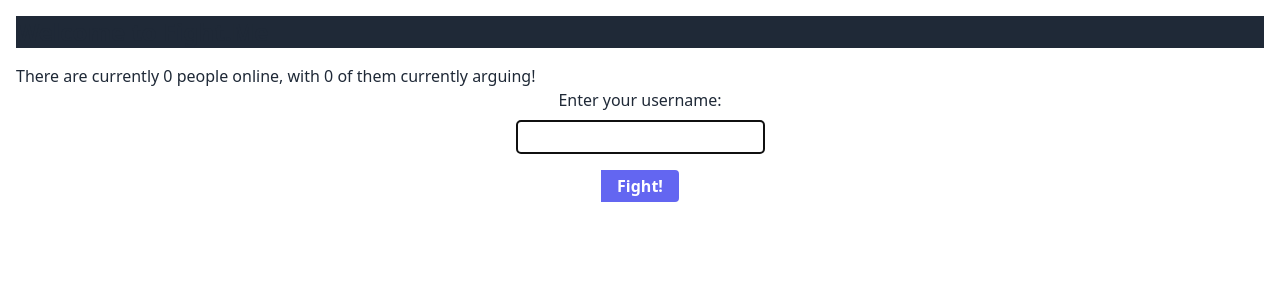
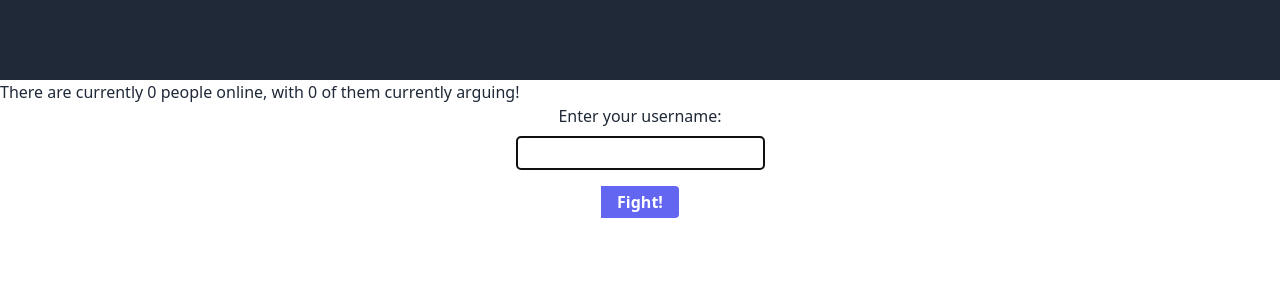
Before and after one commit to tomvaughan77/fight-me-frontend, a Next.js app: page / in a window 1280 px wide. Shown: the top 300 px of the page. Built offline with nearby package versions, Linux system fonts and the light colour scheme; no server answers.

Commit message:
Tiny bit more Header

```diff
--- a/src/components/header/Header.tsx
+++ b/src/components/header/Header.tsx
@@ -3,7 +3,9 @@ import React from 'react'
 const Header: React.FC = () => {
     return (
         <header className="bg-gray-800 col-span-full">
-            <h1 className="text-2xl font-bold mb-4">Welcome to Fight.Me</h1>
+            <div className="px-16 py-4">
+                <h1 className="text-2xl font-bold mb-4">Fight.Me</h1>
+            </div>
         </header>
     )
 }
--- a/src/pages/index.tsx
+++ b/src/pages/index.tsx
@@ -71,8 +71,9 @@ const Home: NextPage = () => {
     }, [])
 
     return (
-        <div className="p-4">
+        <>
             <Header />
+            <div className="container mx-auto">
                 <h2>
                     There are currently {numOnline} people online, with {numArguing} of them currently arguing!
                 </h2>
@@ -98,6 +99,7 @@ const Home: NextPage = () => {
                     </button>
                 </form>
             </div>
+        </>
     )
 }
 
```
Lines whose indentation alone changed are shown as unchanged.
